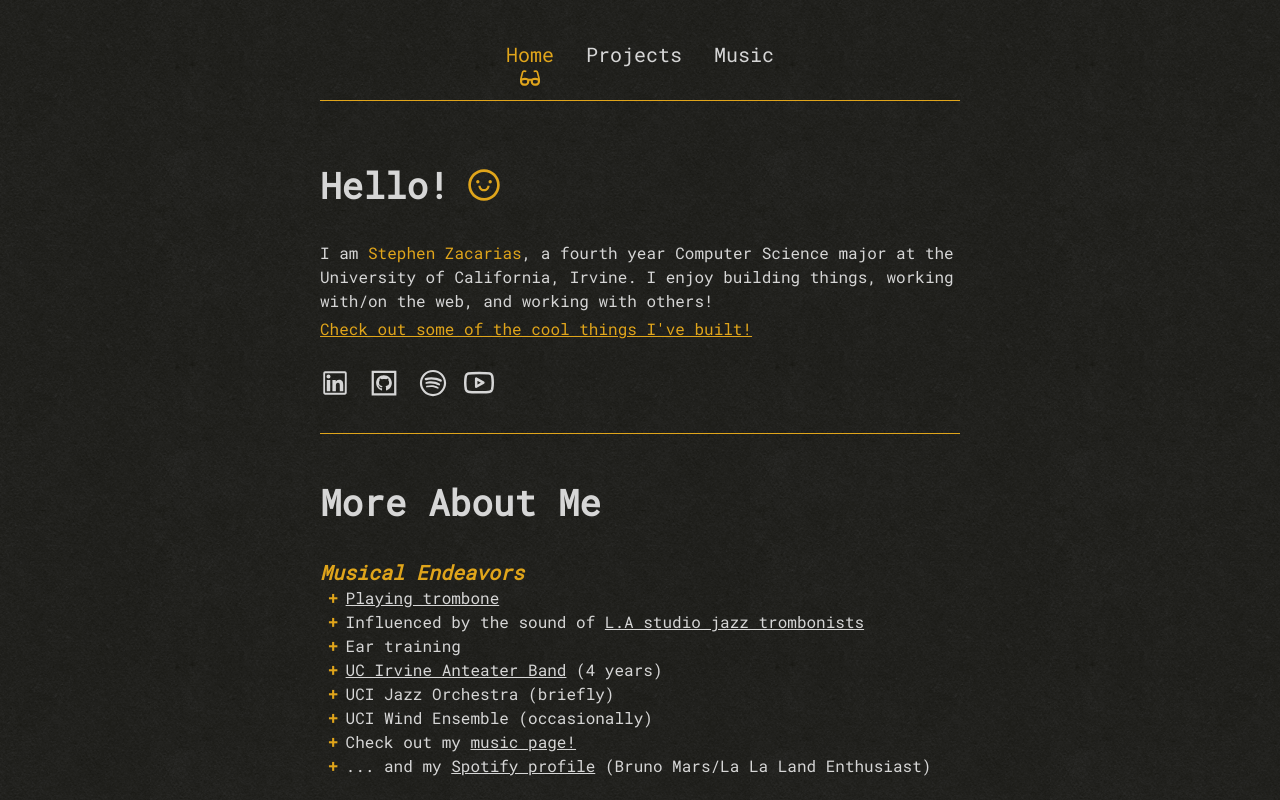
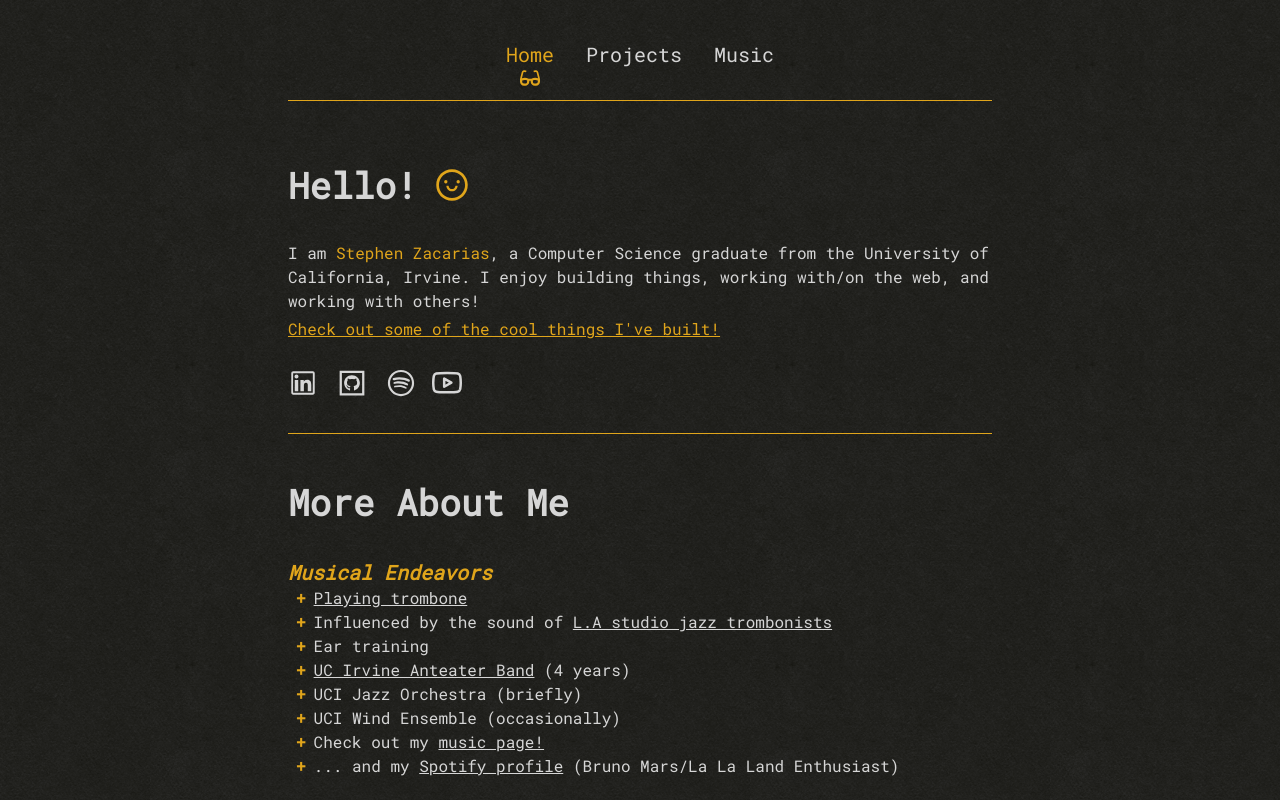
Before and after one commit to stephenzac/stephen-zacarias, a Next.js app: page / in a window 1280 px wide. Shown: the top 800 px of the page. Built offline with nearby package versions, Linux system fonts and the light colour scheme.

Commit message:
update bio, main container x-padding

```diff
--- a/src/app/page.tsx
+++ b/src/app/page.tsx
@@ -19,10 +19,9 @@ export default function Home() {
         </SectionHeader>
 
         <header className='mb-1'>
-          I am <span className='text-accent'>Stephen Zacarias</span>, a fourth
-          year Computer Science major at the University of California, Irvine. I
-          enjoy building things, working with/on the web, and working with
-          others!
+          I am <span className='text-accent'>Stephen Zacarias</span>, a Computer
+          Science graduate from the University of California, Irvine. I enjoy
+          building things, working with/on the web, and working with others!
         </header>
 
         <Link className='text-accent underline' href='/projects'>
--- a/src/components/app/main-container.tsx
+++ b/src/components/app/main-container.tsx
@@ -3,7 +3,7 @@ interface MainContainerProps {
 }
 
 export const MainContainer: React.FC<MainContainerProps> = ({ children }) => (
-  <div className='w-11/12 md:w-4/5 lg:w-3/6 pt-12 lg:pt-10 pb-8'>
+  <div className='w-11/12 md:w-4/5 lg:w-11/20 pt-12 lg:pt-10 pb-8'>
     {children}
   </div>
 );
```
